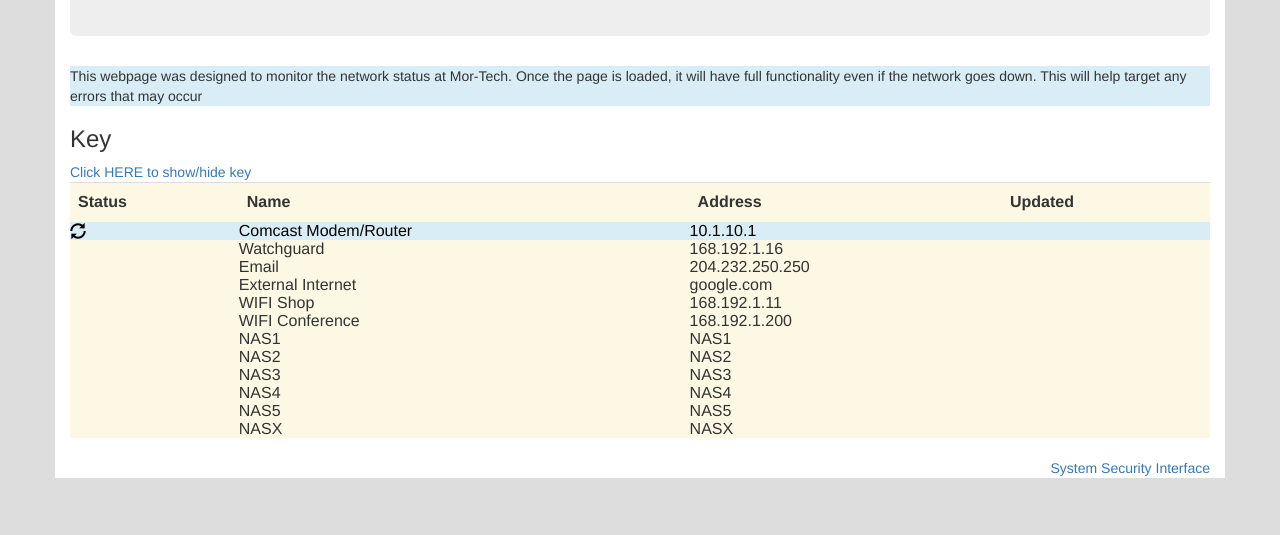
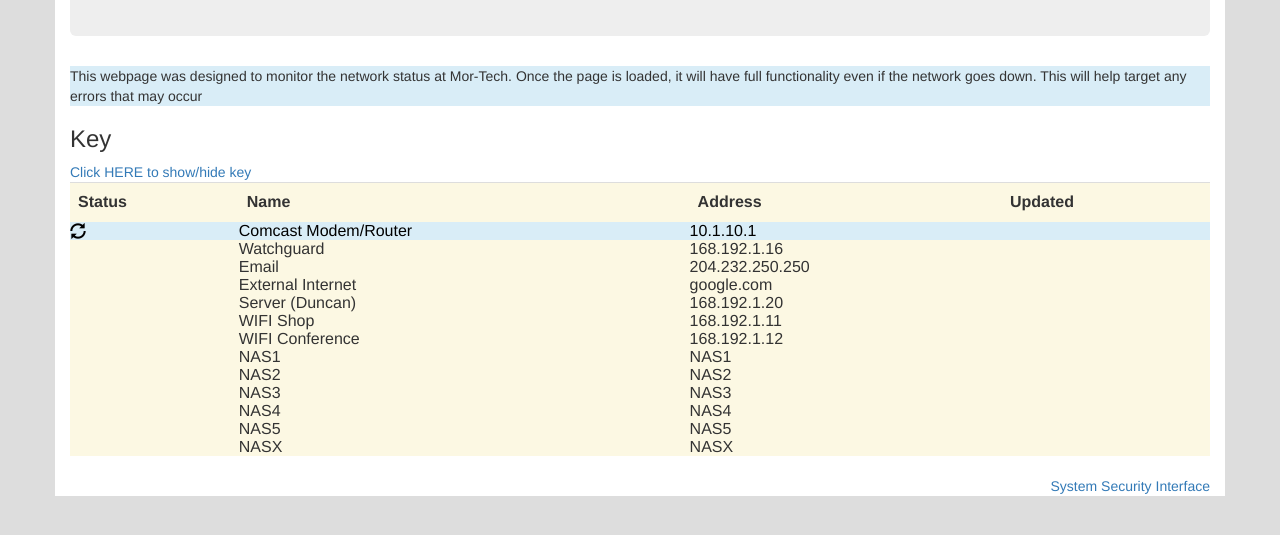
Before and after one commit to thekakester/netstatus, a plain HTML site: page index.html in a window 1280 px wide. Shown: the part 123-658 px from the top of the page. Drawn offline with Linux system fonts and the light colour scheme; no server answers.

Commit message:
Updated some ips

```diff
--- a/index.html
+++ b/index.html
@@ -9,9 +9,9 @@
 						//['Exchange Server', 'https://us.exg7.exghost.com/owa/auth/logon.aspx?replaceCurrent=1&url=https%3a%2f%2fus.exg7.exghost.com%2fowa'],
 						['Email', '204.232.250.250'],
 						['External Internet', 'google.com'],
-						//['Server (Duncan)','168.192.1.20'],
+						['Server (Duncan)','168.192.1.20'],
 						['WIFI Shop', '168.192.1.11'],
-						['WIFI Conference', '168.192.1.200'],
+						['WIFI Conference', '168.192.1.12'],
 						['NAS1', 'NAS1'],
 						['NAS2', 'NAS2'],
 						['NAS3', 'NAS3'],
```
